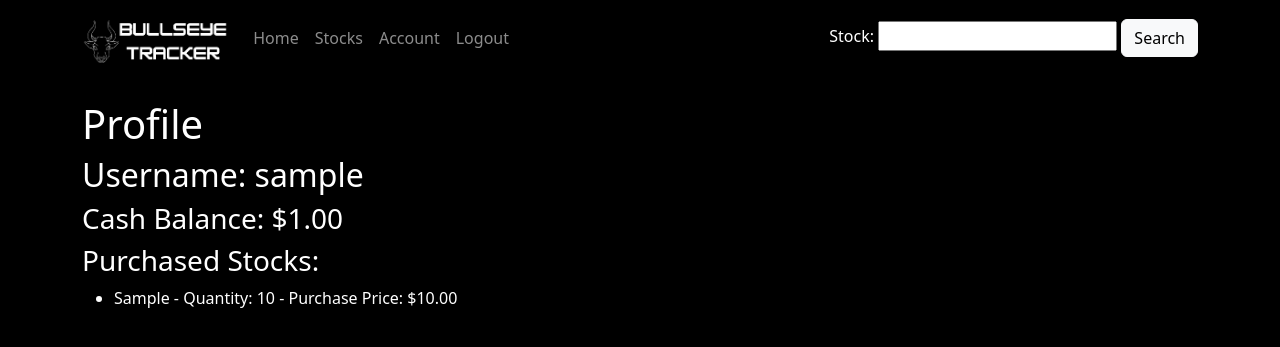
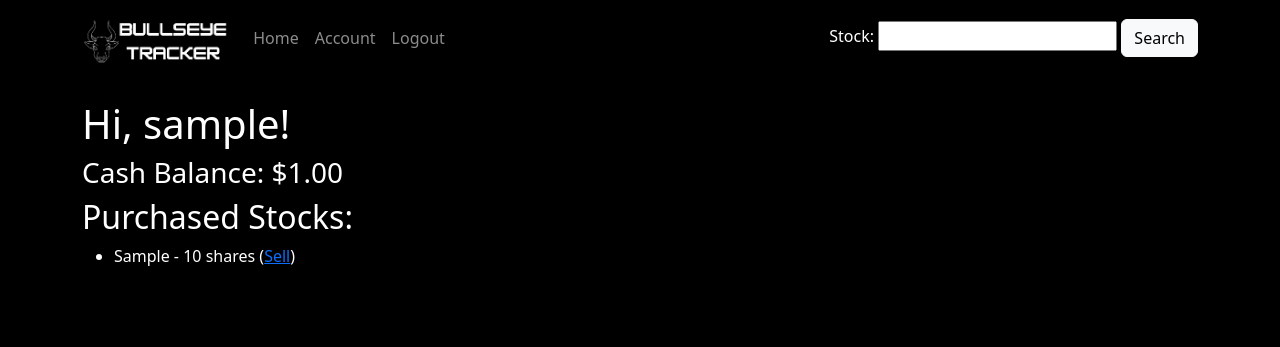
Before and after one commit to aturner1995/stock-trader, a Django app: page /profile/ in a window 1280 px wide. Shown: the top 347 px of the page. Run offline with Django 4.2, Linux system fonts and the light colour scheme; a user stored in the database is signed in; tables that the repository leaves empty hold one stand-in row (values such as "Sample post"); parts of the project's set-up code (start-up, migrations or seed data) failed here and were passed over.

Commit message:
selling stocks now is working. Will eventually implement this into the stock page so the user can see they own this stock

```diff
--- a/dashboard/templates/base.html
+++ b/dashboard/templates/base.html
@@ -26,10 +26,6 @@
           <li class="nav-item">
             <a class="nav-link" href="/">Home</a>
           </li>
-          <li class="nav-item">
-            <a class="nav-link" href="/">Stocks</a>
-          </li>
-
           {% if user.is_authenticated %}
           <li class="nav-item">
             <a class="nav-link" href="/profile/">Account</a>
--- a/dashboard/templates/profile.html
+++ b/dashboard/templates/profile.html
@@ -2,15 +2,16 @@
 
 {% block content %}
 
-<h1>Profile</h1>
-
-<h2>Username: {{ profile.user.username }}</h2>
+<h1>Hi, {{ profile.user.username }}!</h1>
 <h3>Cash Balance: ${{ profile.cash }}</h3>
 
-<h3>Purchased Stocks:</h3>
+<h2>Purchased Stocks:</h2>
 <ul>
   {% for stock in profile.user.stock_set.all %}
-    <li>{{ stock.symbol }} - Quantity: {{ stock.quantity }} - Purchase Price: ${{ stock.purchase_price }}</li>
+  <li>
+    {{ stock.symbol }} - {{ stock.quantity }} shares
+    (<a href="{% url 'sell_stock' stock.id %}">Sell</a>)
+  </li>
   {% endfor %}
 </ul>
 
--- a/dashboard/urls.py
+++ b/dashboard/urls.py
@@ -7,5 +7,6 @@ urlpatterns = [
     path('login/', views.login_request, name='login'),
     path('logout/', views.logout_request, name='logout'),
     path('profile/', views.profile, name='profile'),
+    path('sell/<int:stock_id>/', views.sell_stock, name='sell_stock'),
     path('<str:stock_symbol>/', views.stock, name='stock')
 ]
--- a/dashboard/views.py
+++ b/dashboard/views.py
@@ -128,3 +128,29 @@ def stock(request, stock_symbol):
         context['plot_data'] = plot_data
 
     return render(request, 'stock.html', context)
+
+
+def sell_stock(request, stock_id):
+    stock = Stock.objects.get(pk=stock_id)
+
+    if request.method == 'POST':
+        quantity = int(request.POST['quantity'])
+        if quantity > 0 and quantity <= stock.quantity:
+            price = Decimal(get_current_stock_price(stock.symbol)["trades"][stock.symbol]["p"])
+            total_price = price * Decimal(quantity)
+
+            # Update user balance
+            user = request.user
+            user.profile.cash += total_price
+            user.profile.save()
+
+            # Update stock record
+            stock.quantity -= quantity
+            stock.save()
+
+            messages.success(request, f"You sold {quantity} shares of {stock.symbol} successfully.")
+            return redirect('profile')
+        else:
+            messages.error(request, "Invalid quantity or insufficient shares for selling.")
+
+    return render(request, 'sell_stock.html', {'stock': stock})
```
Also changed, not shown: dashboard/templates/sell_stock.html (added, +16 -0 lines).
